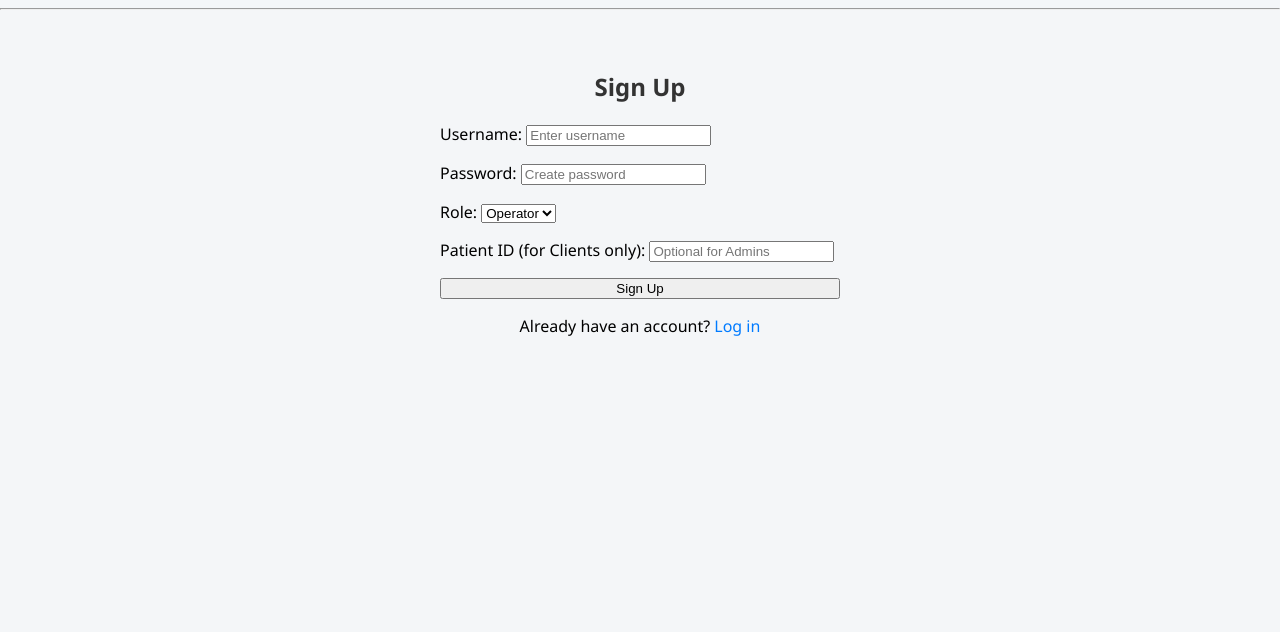
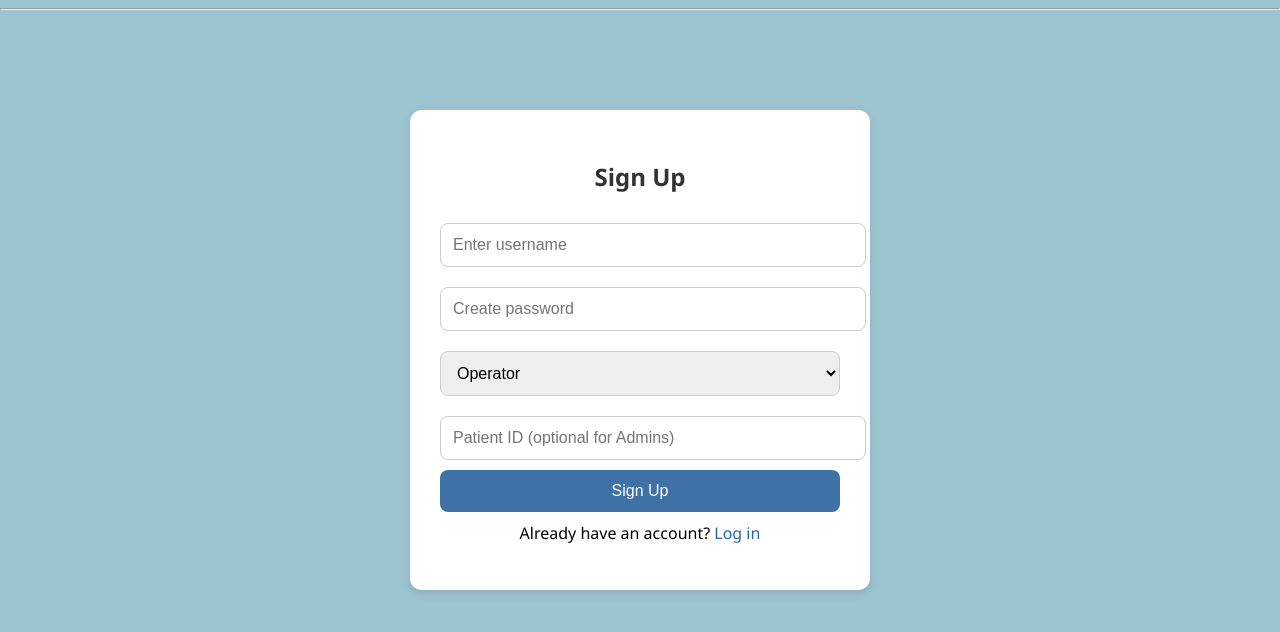
Before and after one commit to AmanPatne/vnit, a Flask app: page /signup in a window 1280 px wide. Shown: the top 632 px of the page. Run offline with Flask 3, Linux system fonts and the light colour scheme.

Commit message:
frontend

```diff
--- a/data/tbm_data.csv
+++ b/data/tbm_data.csv
@@ -13,3 +13,4 @@ Sr No.,Date,Sample Code,Patient_ID,TLC,L%,P%,Sugar,Protein
 12,2025-06-19,8,e3f61b1f-5ad3-4017-9805-8e663ed0d7fc,1,61,3,23,35
 13,2025-06-12,112,e3f61b1f-5ad3-4017-9805-8e663ed0d7fc,411,153,54,338,85
 14,2025-06-11,55,e3f61b1f-5ad3-4017-9805-8e663ed0d7fc,235,315,315,58,56
+15,2025-06-25,seg,e3f61b1f-5ad3-4017-9805-8e663ed0d7fc,543,32,135,315,315
--- a/static/css/style.css
+++ b/static/css/style.css
@@ -64,6 +64,16 @@ nav a:hover {
 .error {
   color: red;
   margin-top: 10px;
+}
+
+.login-container select {
+  width: 100%;
+  padding: 12px;
+  margin: 10px 0;
+  border: 1px solid #ccc;
+  border-radius: 8px;
+  font-size: 16px;
+  box-sizing: border-box;
 }
 
 
--- a/templates/signup.html
+++ b/templates/signup.html
@@ -1,45 +1,42 @@
 {% extends 'layout.html' %}
 {% block content %}
-<div class="signup-container" style="max-width: 400px; margin: auto; padding: 2rem;">
-  <h2 style="text-align: center;">Sign Up</h2>
-  <form method="POST" style="display: flex; flex-direction: column; gap: 1rem;">
 
-    <div>
-      <label for="username">Username:</label>
-      <input type="text" name="username" id="username" placeholder="Enter username" required class="form-control">
-    </div>
+<style>
+  body {
+    background-color: #9cc4d0;
+    color: #ffffff;
+    font-family: 'Segoe UI', sans-serif;
+  }
+  </style>
+<div class="login-container">
+  <h2>Sign Up</h2>
+  <form method="POST">
 
-    <div>
-      <label for="password">Password:</label>
-      <input type="password" name="password" id="password" placeholder="Create password" required class="form-control">
-    </div>
+    <input type="text" name="username" id="username" placeholder="Enter username" required>
 
-    <div>
-      <label for="role">Role:</label>
-      <select name="role" id="role" class="form-control">
-        <option value="Client">Operator</option>
-        <option value="Admin">Admin</option>
-      </select>
-    </div>
+    <input type="password" name="password" id="password" placeholder="Create password" required>
 
-    <div>
-      <label for="patient_id">Patient ID (for Clients only):</label>
-      <input type="text" name="patient_id" id="patient_id" placeholder="Optional for Admins" class="form-control">
-    </div>
+    <select name="role" id="role" required>
+      <option value="Client">Operator</option>
+      <option value="Admin">Admin</option>
+    </select>
 
-    <button type="submit" class="btn btn-primary" style="width: 100%;">Sign Up</button>
+    <input type="text" name="patient_id" id="patient_id" placeholder="Patient ID (optional for Admins)">
+
+    <button type="submit">Sign Up</button>
   </form>
 
   {% if error %}
-    <p style="color: red; margin-top: 1rem;">{{ error }}</p>
+    <p class="error">{{ error }}</p>
   {% endif %}
   {% if success %}
-    <p style="color: green; margin-top: 1rem;">{{ success }}</p>
+    <p style="color: green; margin-top: 10px;">{{ success }}</p>
   {% endif %}
 
-  <p style="margin-top: 1rem; text-align: center;">
-    Already have an account?
-    <a href="{{ url_for('login') }}">Log in</a>
-  </p>
+<p style="margin-top: 10px; color: black;">
+  Already have an account?
+  <a href="{{ url_for('login') }}" style="color: rgb(36, 102, 173);">Log in</a>
+</p>
+
 </div>
 {% endblock %}
```
Also changed, not shown: templates/data_entry.html (+9 -10 lines).
